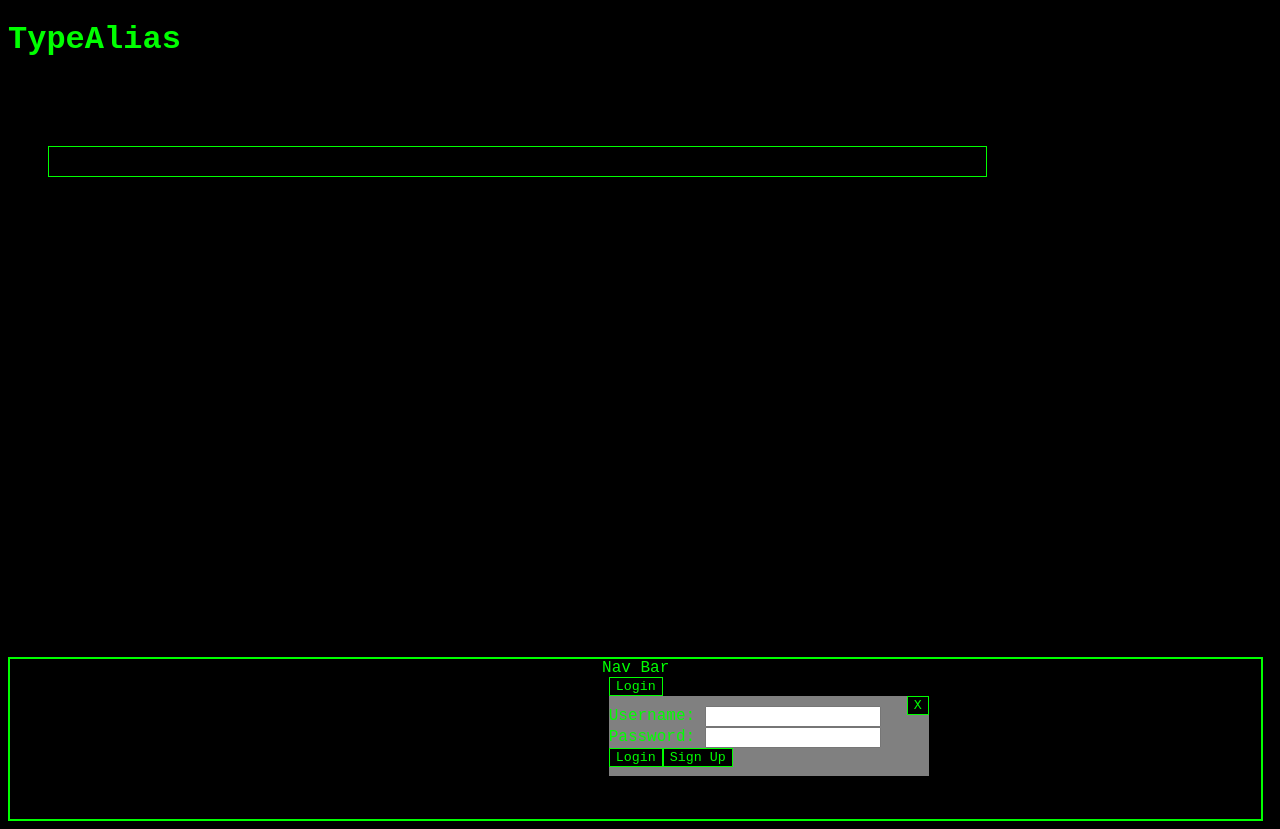
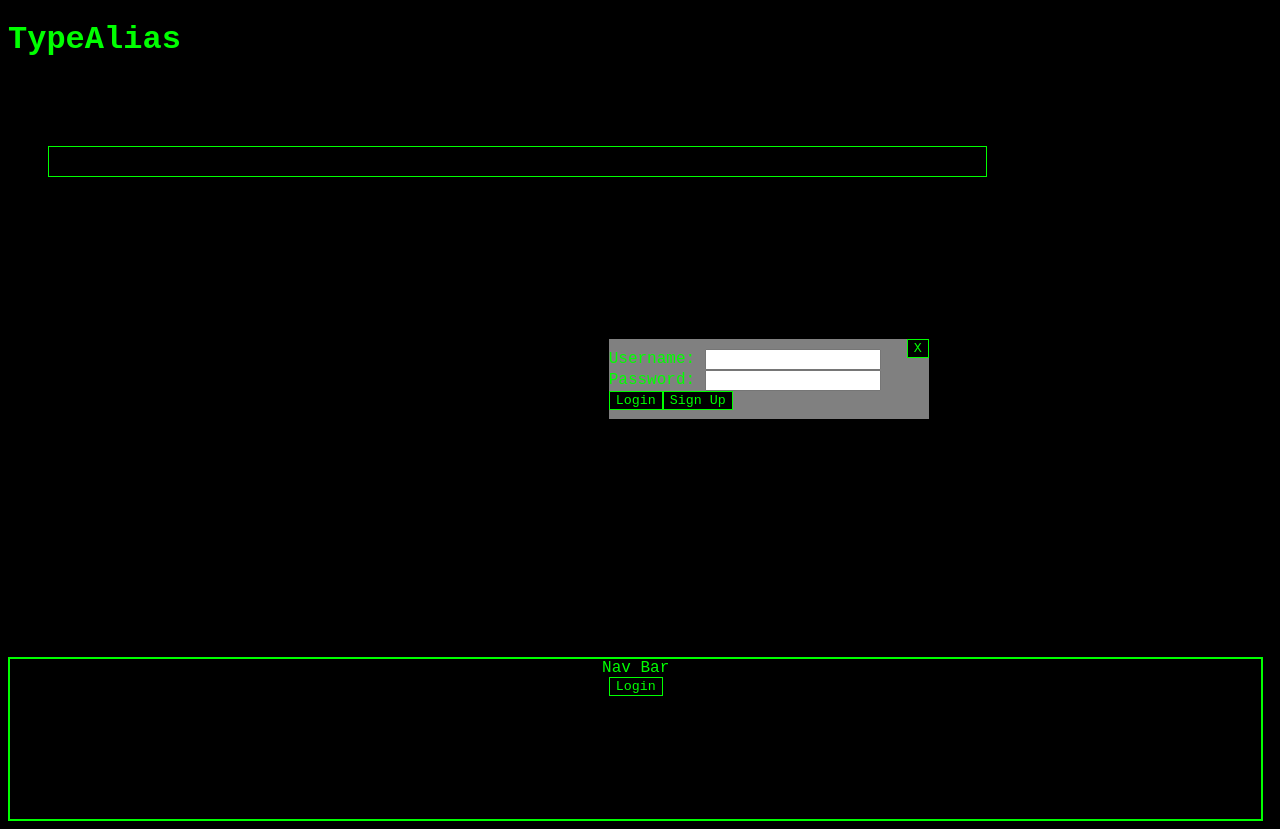
Before and after one commit to wunder-octopuss-photogenicus/scratch, a React app: page / in a window 1280 px wide. Both pictures are taken after a click on the button "Login". Built offline with nearby package versions, Linux system fonts and the light colour scheme; no server answers; a web font is replaced by a local one.

Commit message:
navbar edit

```diff
--- a/client/styles/styles.css
+++ b/client/styles/styles.css
@@ -56,6 +56,7 @@ button {
   width: 20em;
   height: 5em;
   position: absolute;
+  top: -20em;
 }
 
 #cancel-sign-in-btn{
```
